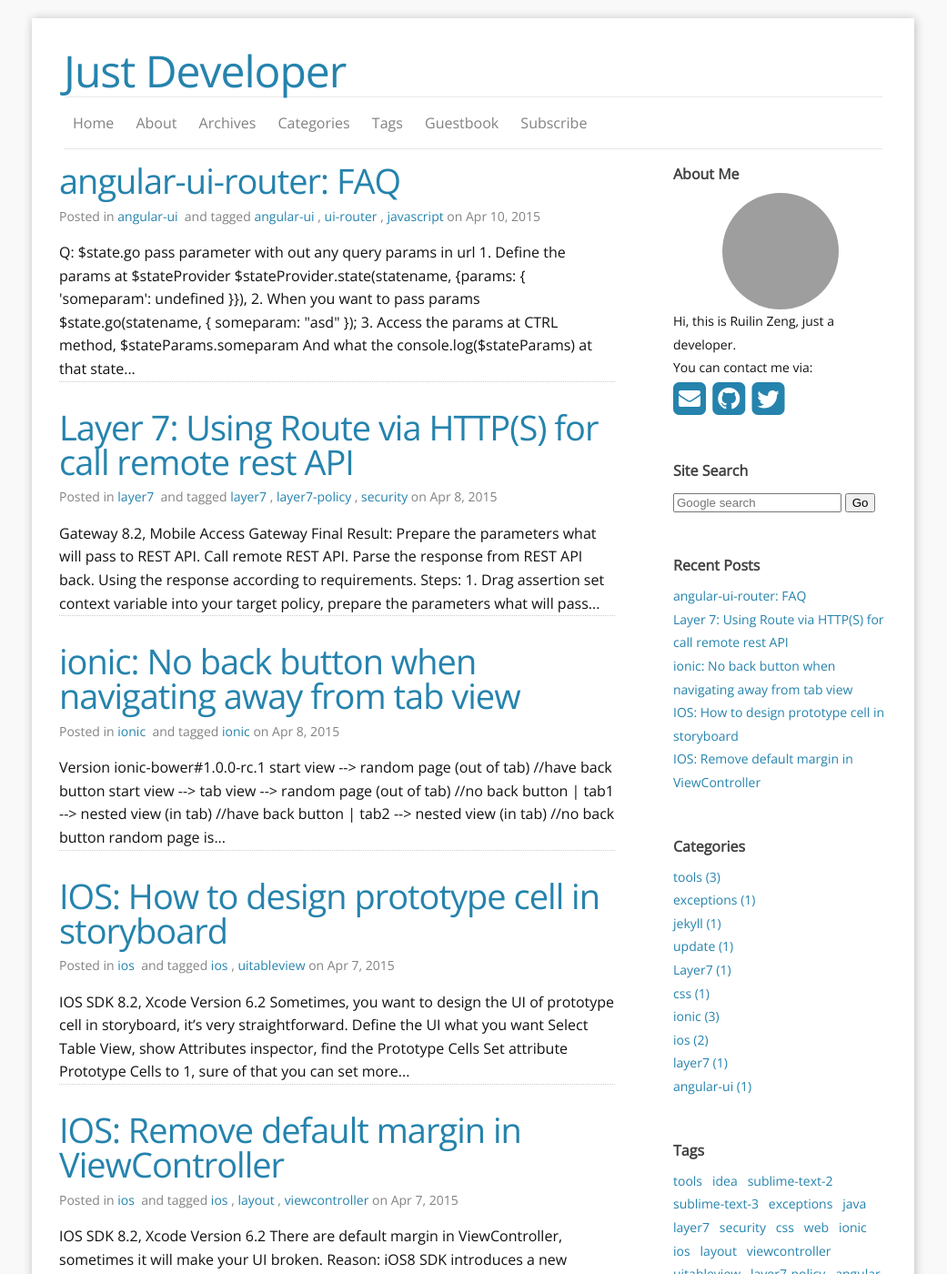
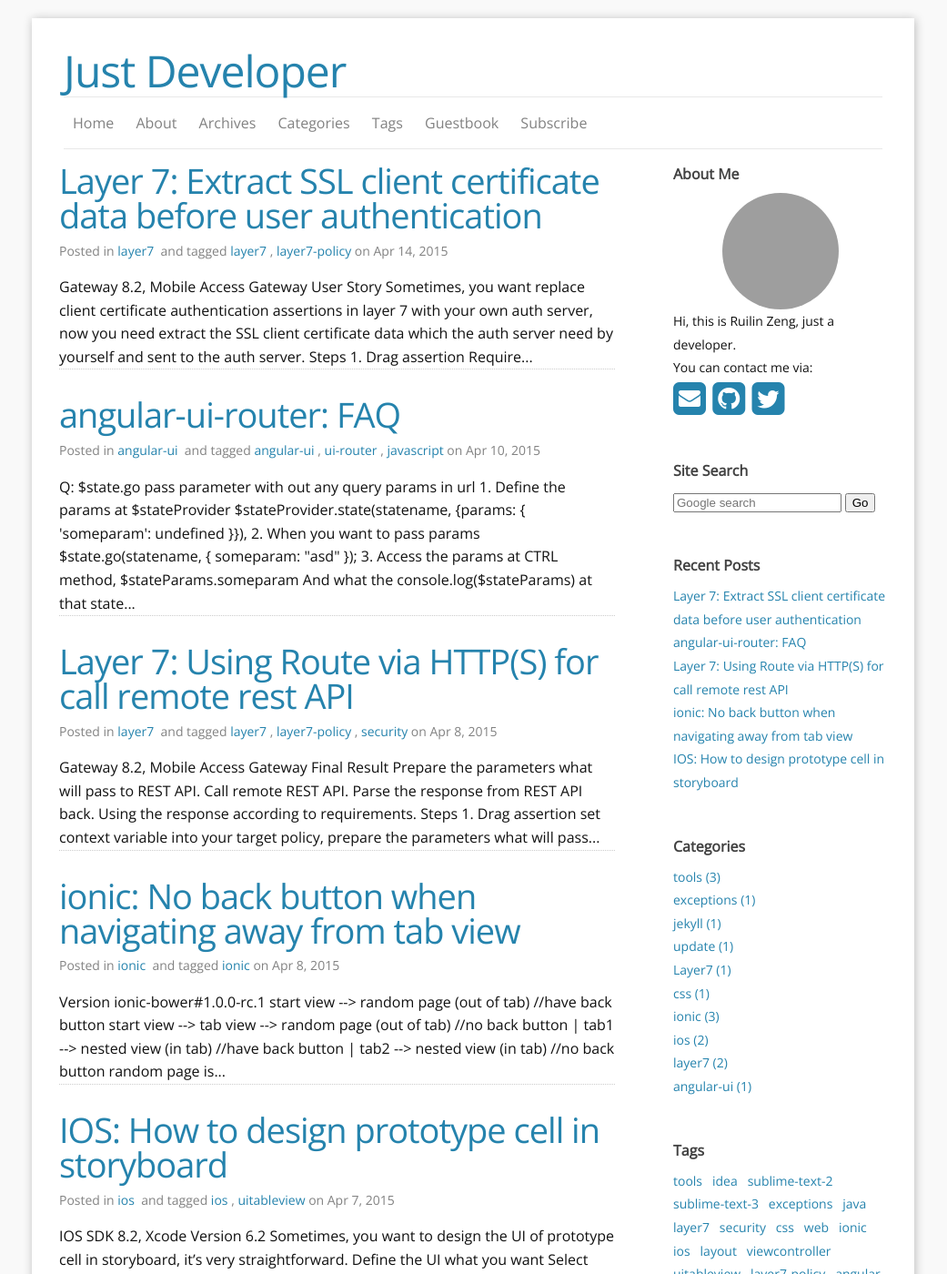
Before and after one commit to jacobzeng/jacobzeng.github.io, a Jekyll site: the page built from index.html, in a window 1280 px wide and 1400 px high. Shown: the whole window at 91% size, without its empty margins (120-1161 px from the left). Built offline with Jekyll 4.4.1, drawn with Linux system fonts in a browser that asks for light colours; nearby versions of some CDN libraries; the list of posts is cut into pages by our own code; some of the changed text lies outside the part shown; grey boxes are pictures that could not be loaded.

Commit message:
add post

```diff
--- /dev/null
+++ b/_posts/2015-04-14-layer-7-extract-ssl-client-certificate-data-before-user-authentication.md
@@ -0,0 +1,47 @@
+---
+layout: post
+title:  "Layer 7: Extract SSL client certificate data before user authentication"
+date:   2015-04-14 17:00:00
+categories: layer7
+tags: layer7 layer7-policy
+---
+
+>Gateway 8.2, Mobile Access Gateway
+
+User Story
+===
+
+Sometimes, you want replace client certificate authentication assertions in layer 7 with your own auth server, now you need extract the SSL client certificate data which the auth server need by yourself and sent to the auth server.
+
+---
+
+Steps
+===
+
+1\. Drag assertion `Require SSL or TLS Transport` into your target policy
+![5]({{site.baseUrl}}/assets/Extract SSL client certificate data before user authentication/5.png)
+
+2\. Double click the assertion, check `Require Client Certificate Authentication`, then ok
+![10]({{site.baseUrl}}/assets/Extract SSL client certificate data before user authentication/10.png)
+
+3\. Access the target url in browser, browser ask you select client certificate for access the target resrouce.
+![11]({{site.baseUrl}}/assets/Extract SSL client certificate data before user authentication/11.png)
+
+4\. Now, we can get the certificate data from parameter `${request.ssl.clientCertificate}`
+![15]({{site.baseUrl}}/assets/Extract SSL client certificate data before user authentication/15.png)
+
+---
+
+Credential Certificates Variables
+===
+
+|**${request.ssl.clientCertificate}**|eturns the client side SSL certificate presented by the requestor (this is an X509Certificate object.)|
+|**${request.ssl.clientCertificate.base64}**|Returns the same certificate as above, but as a Base64- encoded string with no white spaces.|
+|**${request.ssl.clientCertificate.pem}**|Returns the same certificate as above, but as a PEM- encoded string; this is formatted in Base64 with newlines, enclosed in the following wrapper:<br/>-----BEGIN CERTIFICATE-----<br/> -----END CERTIFICATE-----|
+
+---
+
+Certificate Attributes Variables
+===
+
+Please refer to `Layer 7 Policy Manager User Manual, v8.2.pdf` for get more detail about it.
```
Also changed, not shown: _posts/2015-04-08-layer-7-using-route-via-http-for-call-remote-rest-api.md (+2 -2 lines), assets/Extract SSL client certificate data before user authentication/10.png (added), assets/Extract SSL client certificate data before user authentication/11.png (added), assets/Extract SSL client certificate data before user authentication/15.png (added), assets/Extract SSL client certificate data before user authentication/5.png (added).
